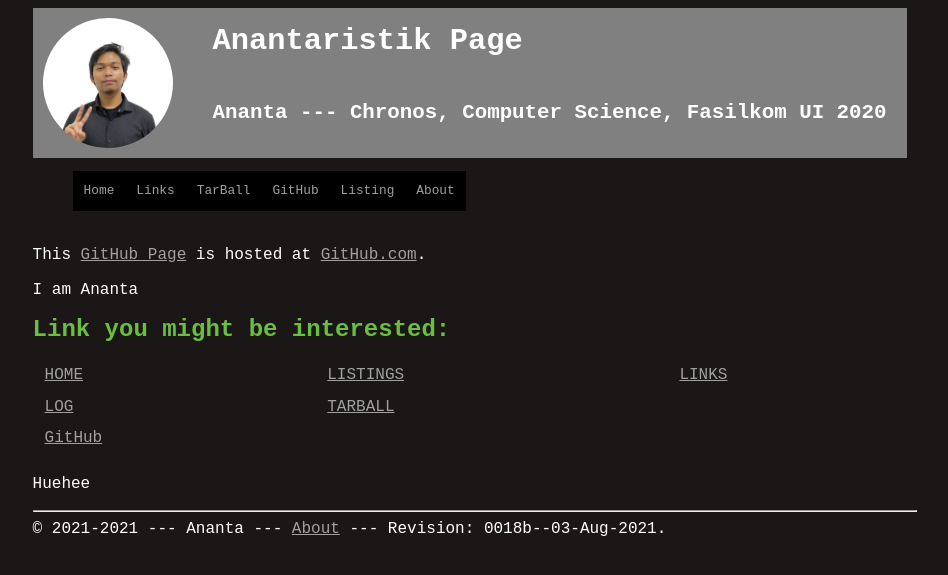
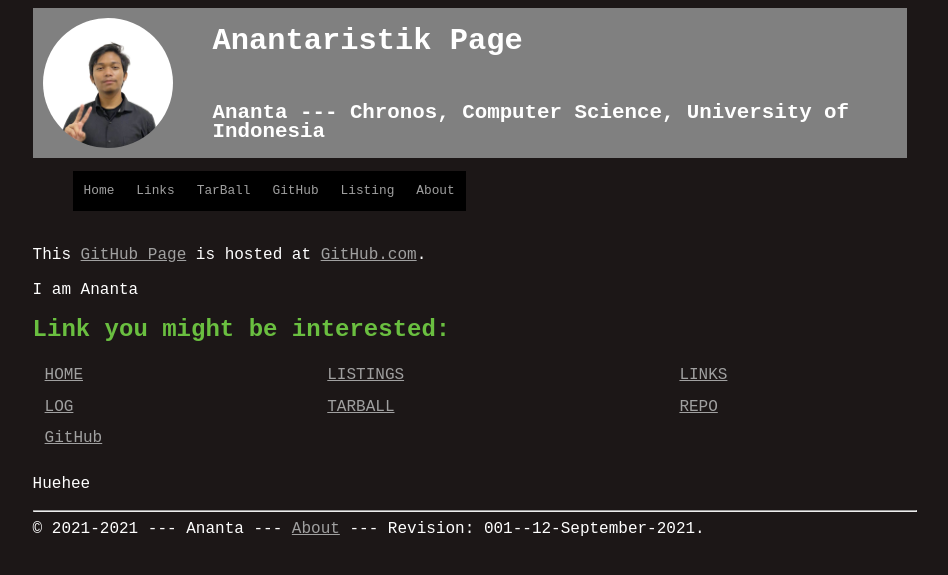
Before and after one commit to anantaristik/os212, a Jekyll site: the page built from index.md, in a window 1280 px wide. Shown: the top 575 px of the page, without its empty margins (165-1113 px from the left). Built offline with Jekyll 4.4.1, drawn with Linux system fonts in a browser that asks for light colours.

Commit message:
GHP Updatesss

```diff
--- a/_config.yml
+++ b/_config.yml
@@ -1,4 +1,4 @@
-version:     "0018b--03-Aug-2021"
+version:     "001--12-September-2021"
 copyright:   "2021-2021"
 description:
   This is
@@ -22,7 +22,7 @@ navbarlinks:
 title:       "Anantaristik Page"
 lang:        "en-US"
 author:      "Ananta"
-address:     "Chronos, Computer Science, Fasilkom UI 2020"
+address:     "Chronos, Computer Science, University of Indonesia"
 sitemap:     "true"
 markdown:    "kramdown"
 defaults:
--- a/index.md
+++ b/index.md
@@ -9,7 +9,7 @@ I am {{ site.author }}
 ## Link you might be interested:
 
 | [HOME](https://anantaristik.github.io/os212/) | [LISTINGS]({{ site.baseurl }}/000.html) | [LINKS]({{ site.baseurl }}/LINKS/) |
-| [LOG](https://anantaristik.github.io/os212/TXT/mylog.txt) | [TARBALL](https://os.vlsm.org/Log/anantaristik.tar.bz2.txt) |
+| [LOG](https://anantaristik.github.io/os212/TXT/mylog.txt) | [TARBALL](https://os.vlsm.org/Log/anantaristik.tar.bz2.txt) | [REPO]( https://anantaristik.github.io/os212/) |
 | [GitHub](https://github.com/anantaristik/) |
 
 Huehee
```
Also changed, not shown: about.md (+0 -1 lines).
